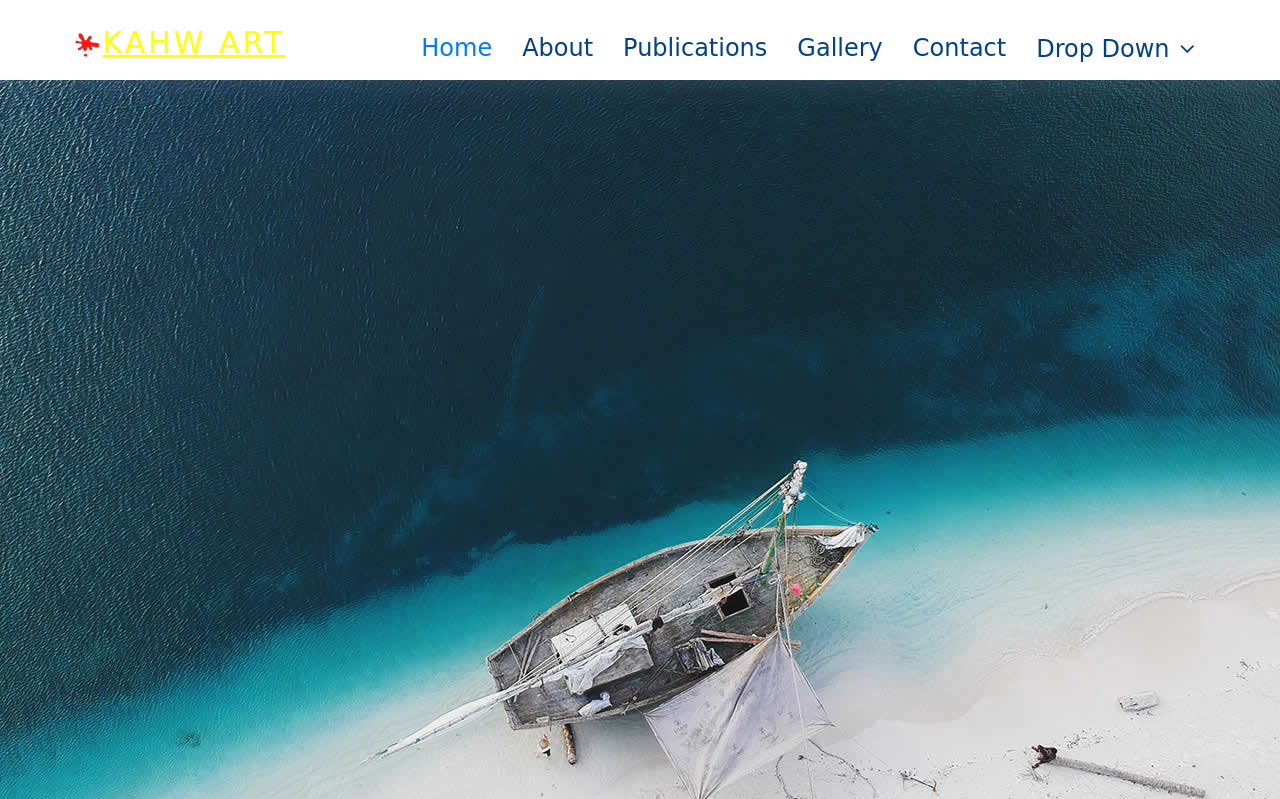
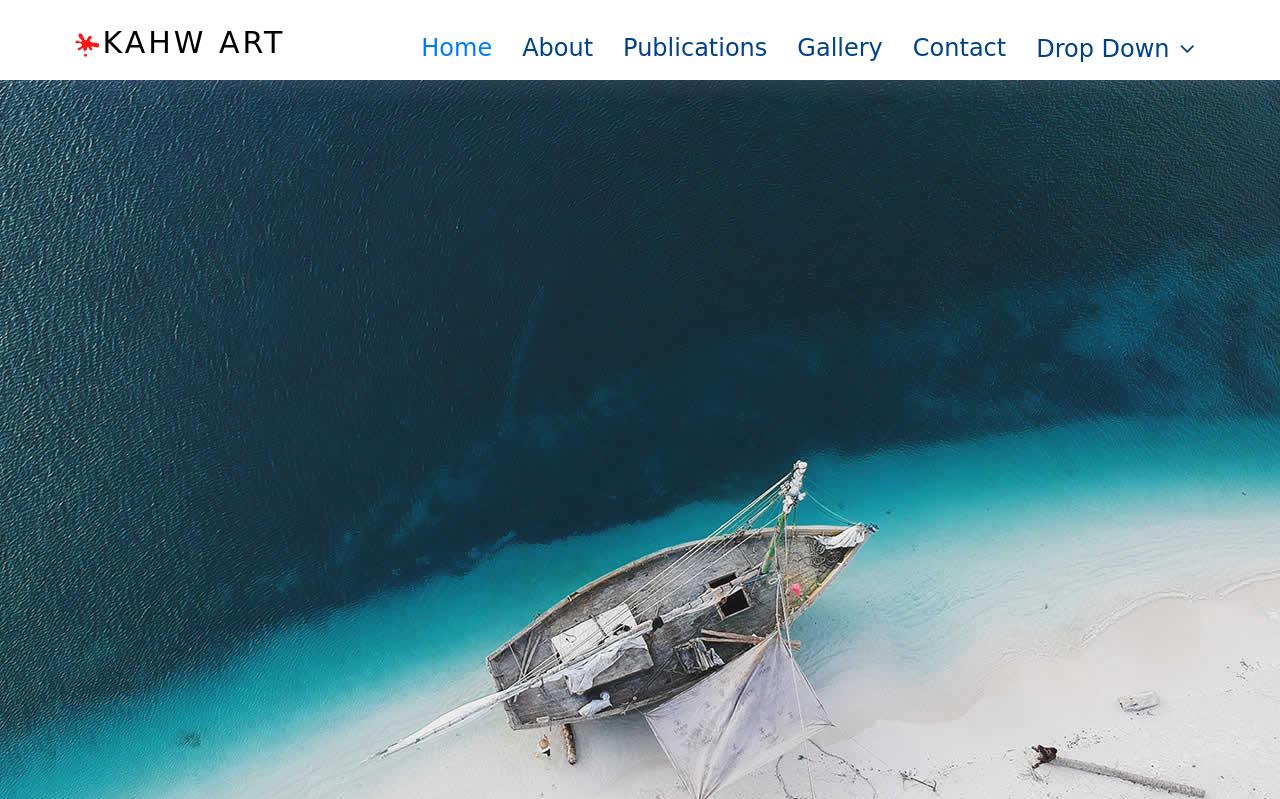
Before and after one commit to Nadeemaslam/artwebsite, a Django app: page / in a window 1280 px wide, with the pointer over the restyled element. Shown: the top 799 px of the page. Run offline with Django 3.2, Linux system fonts and the light colour scheme; some libraries are stand-ins or nearby versions; some web fonts are replaced.

Commit message:
logo hover changed

```diff
--- a/static/artgallery/css/templatemo-main.css
+++ b/static/artgallery/css/templatemo-main.css
@@ -75,6 +75,11 @@ a:hover { color: #FF0; }
     color:#000;
     font-size:30px;
     letter-spacing: 3px;
+}
+
+.scrollto:hover {
+    color:#000;
+    text-decoration:none;
 }
 
 /*--------------------------------------------------------------
```
